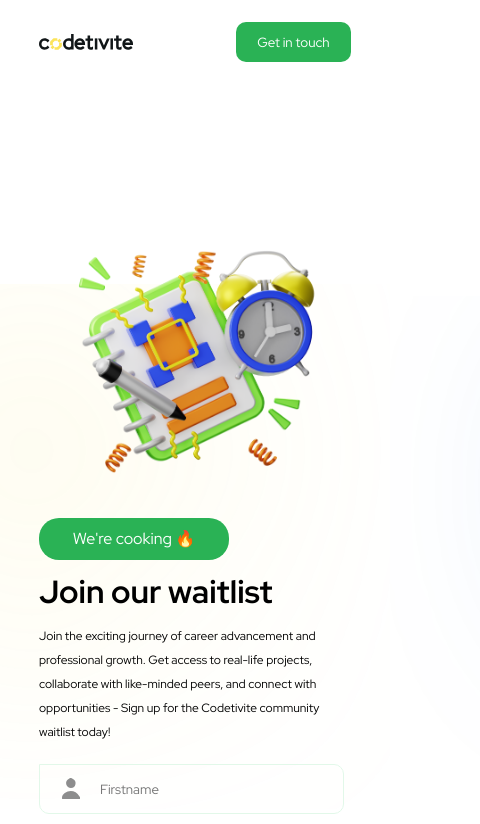
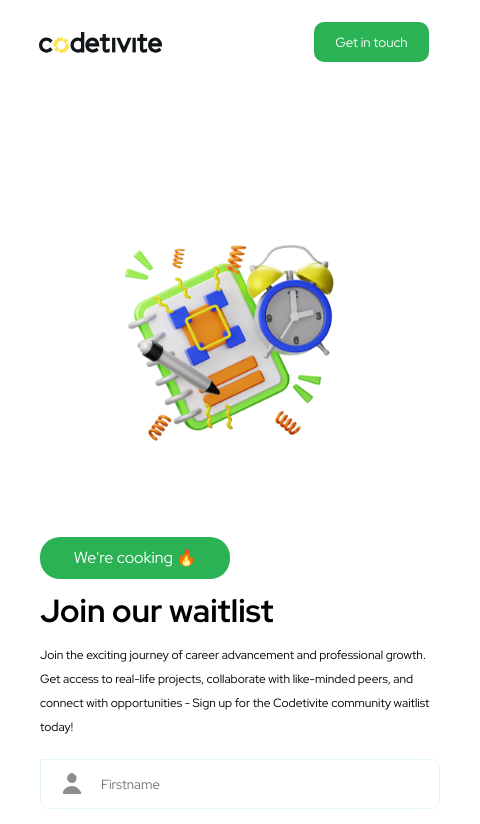
Before and after one commit to CodetiviteCore/Codetivite-FE-WaitingList, a React (Create React App) app: page / in a window 390 px wide. Shown: the top 824 px of the page, 480 px wide, since content can reach past the window. Built offline with nearby package versions, Linux system fonts and the light colour scheme.

Commit message:
responsive

```diff
--- a/public/index.html
+++ b/public/index.html
@@ -6,7 +6,7 @@
     <meta name="viewport" content="width=device-width, initial-scale=1" />
     <meta name="theme-color" content="#000000" />
     <meta
-      name="description"
+      name="Codetivite waiting list page"
       content="Web site created using create-react-app"
     />
     <link rel="apple-touch-icon" href="%PUBLIC_URL%/logo192.png" />
@@ -24,7 +24,7 @@
       work correctly both with client-side routing and a non-root public URL.
       Learn how to configure a non-root public URL by running `npm run build`.
     -->
-    <title>React App</title>
+    <title>Codetivite</title>
   </head>
   <body>
     <noscript>You need to enable JavaScript to run this app.</noscript>
--- a/src/App.js
+++ b/src/App.js
@@ -25,13 +25,15 @@
   const [enabled, setEnabled] = useState(false)
   const [showModal, setShowModal] = useState(false)
   const [loading, setLoading] = useState(false)
+  const [finish, setFinish] = useState(false)
   const [error, setError] = useState({
     Errorfullname: "",
     ErrorEmail: ""
   })
 
+
   const { fullName, email } = input
-  const { Errorfullname, ErrorEmail } = error
+  const { ErrorEmail } = error
 
   const validateInput = (email) => {
     const emailValid = /^[^\s@]+@[^\s@]+\.[^\s@]+$/;
@@ -55,12 +57,23 @@
     }
   }
 
+  const handleBlur = () => {
+
+
+    setFinish(true)
+
+    if (fullName && email) {
+      setEnabled(true)
+    }
+    else if (fullName === "" || email === "") {
+      setEnabled(false)
+    }
+  }
 
   const submit = (e) => {
+    console.log("trjgg", fullName, email)
     e.preventDefault()
     setError({ ...error, ErrorEmail: " " })
-    alert("buterc")
-
 
     if ((email && validateInput(email))) {
       setLoading(true)
@@ -69,19 +82,20 @@
         firstName: fullName
       })
         .then((response) => {
-          toast.success('Added to our mailing list', {
-            position: "top-right",
-            autoClose: 3000,
-            hideProgressBar: true,
-            closeOnClick: true,
-            pauseOnHover: false,
-            draggable: false,
-            progress: false,
-            theme: "light",
-          });
+          // toast.success('Added to our mailing list', {
+          //   position: "top-right",
+          //   autoClose: 3000,
+          //   hideProgressBar: true,
+          //   closeOnClick: true,
+          //   pauseOnHover: false,
+          //   draggable: false,
+          //   progress: false,
+          //   theme: "light",
+          // });
           setLoading(false)
         })
-        .catch((e) => toast.success(`Something went wrong ${e}`, {
+        .catch((e) =>
+          toast.success(`Something went wrong ${e}`, {
             position: "top-right",
             autoClose: 3000,
             hideProgressBar: false,
@@ -90,7 +104,8 @@
             draggable: true,
             progress: undefined,
             theme: "light",
-        }))
+          }
+          ))
         .finally(() => {
           setInput({
             fullName: "",
@@ -109,13 +124,10 @@
     <div className='main_container'>
       <Navbar />
       <Modal showModal={showModal} setShowModal={setShowModal} link={"codetivite.com"} />
-      <div className='container'>
-        <div className='lights'>
+
       <img src={Yellow} alt={"Yellow Light"} className={"yellow"} />
       <img src={Blue} alt={"Blue light"} className={"blue"} />
-        </div>
-
-
+      <div className='container'>
         <main>
           <div className='deets'>
             <div className='cooking'><p>We're cooking 🔥</p></div>
@@ -131,9 +143,10 @@
                     placeholder={"Firstname"}
                     icon={user}
                     onChange={handleInput}
-                    onBlur={handleInput}
+                    onBlur={handleBlur}
                     name={"fullName"}
                     value={fullName}
+                    finish={finish}
                     type="text"
                   />
 
@@ -143,16 +156,17 @@
                     name={"email"}
                     value={email}
                     onChange={handleInput}
-                    onBlur={handleInput}
-                  // type="email"
+                    onBlur={handleBlur}
+                    finish={finish}
+                    type="email"
                   />
                   <p style={{ color: "red" }}>{ErrorEmail}</p>
                   <Button
                     buttonEnabled={enabled}
                     buttonType={"large"}
                     type="submit"
-                    disabled={enabled}
-                  onClick={submit}
+                    disabled={!enabled}
+                  // onClick={submit}
                   >{loading ?
 
                     <Puff
--- a/src/App.scss
+++ b/src/App.scss
@@ -1,44 +1,51 @@
 .main_container{
-  width: 100%;
+  position: relative;
+
+  .yellow{
+    top: 0;
+    left: 0;
+    position: absolute;
+    z-index: -10;
+    height: 100vh;
+  }
+  .blue{
+    top: 0;
+    right: 0;
+    position: fixed;
+    z-index: -10;
+    height: 100vh;
+  }
 }
+
 .container {
   position: relative;
+  height: fit-content;
   width: 100%;
-  height: 100%;
-  // .yellow {
-  //   position: absolute;
-  //   top: 0;
-  //   left: 0;
-  //   z-index: -5;
-  //   height: 100%;
+  // .lights{
+
+  //   // position: fixed;
+  //   // z-index: -10;
+  //   // display: flex;
+  //   // max-width: 1200px !important;
+  //   // align-items: center;
+  //   // justify-content: stretch;
+  //   // width: inherit;
+  //   // margin: 0 auto;
   // }
-
-  // .blue {
-  //   position: absolute;
-  //   top: -6rem;
-  //   right: 0;
-  //   z-index: -5;
-  //   height: 70%;
-  // }
-  .lights{
-    position: fixed;
-    z-index: -10;
-    display: flex;
-    align-items: center;
-    justify-content: space-between;
-    width: 100%;
-  }
 
   main {
     height: 80vh;
     padding: 0 10%;
     width: 100%;
-    width: fit-content;
+    max-width: 1200px;
+    margin: 0 auto;
     display: flex;
     align-items: center;
     justify-content: space-between;
     .landingImage{
-      margin-left: 20%;
+      margin-left: 6%;
+      height: 90%;
+      width: 80%;
     }
     // flex-wrap: wrap;
     .cooking {
@@ -80,6 +87,7 @@
   }
 
   .footer {
+    max-width: 1200px;
     display: flex;
     align-items: center;
     justify-content: space-between;
@@ -108,27 +116,45 @@
 }
 
 @media only screen and (max-width:768px) {
+  .main_container{
+    display: flex;
+    flex-direction: column;
+    width:auto;
+    margin: 0 auto;
+  }
+  .blue{
+    display: none;
+  }
+  .yellow{
+    display: none;
+  }
+
   .container{
-    .blue{
-      top:-20rem;
-      right: 0;
-      width: 100%;
-    }
-    .yellow{
-      width: 100%;
-    }
+    // display: flex;
+    // align-items: center;
+    // justify-content: space-between;
+    // flex-direction: column;
+    align-self: center;
+    width: 400px !important;
+    padding-top: 50%;
+    margin: 0 auto ;
+
   }
 
 
   main {
+    align-self: center;
     flex-direction: column-reverse;
     gap: 40px;
     align-items: center !important;
+    // height: 500px;
+    margin: 0 auto;
+    align-self: center;
 
     .landingImage {
-      margin-left:0 !important;
-      width: 264px;
-      height: 232px;
+      width: 80% !important;
+      height: 90% !important;
+      object-fit: contain;
     }
     .deets{
       width: 100%;
@@ -161,7 +187,9 @@
     flex-direction: column-reverse;
     justify-content: center;
     align-items: center;
-    margin-top: 50px;
+    margin-top: 30%;
+    text-align: center;
+    margin-left: 15%;
     p{
       align-self: center;
       margin-bottom: 8px;
@@ -174,45 +202,78 @@
   }
 }
 
-
-@media only screen and (max-width:667px) {
-  .container{
-    margin-top: 100px !important;
-  }
-  main{
-    margin-top: 200px;
-    .landingImage{
-      margin-left: 0 !important;
-    }
+@media screen and (width:375px) {
+  container{
+    padding-top: 40%;
   }
 }
-@media only screen and (max-width:900px) {
-  .container{
-    margin-top: -150px;
-  }
-  main{
 
-    .landingImage{
-      margin-left: 0 !important;
-    }
-  }
-}
-@media only screen and (min-width:800px) and (max-width:1000px){
-  // main{
-  //   margin-top:600px;
-  // }
-}
-@media (min-width: 1025px) and (max-width: 1440px) {
+// @media only screen and (max-width:667px) {
+//   .container{
+//     margin-top: 100px !important;
+//   }
+//   main{
+//     margin-top: 200px;
+//     .landingImage{
+//       margin-left: 0 !important;
+//     }
+//   }
+// }
+// @media only screen and (max-width:900px) {
+//   .container{
+//     margin-top: -150px;
+//   }
+//   main{
 
-  main{
-    // padding: 0 40%;
-    .landingImage{
-      width: 264px;
-      height: 232px;
-    }
-  };
-}
+//     .landingImage{
+//       margin-left: 0 !important;
+//     }
+//   }
+// }
+// @media only screen and (min-width:800px) and (max-width:1000px){
+//   // main{
+//   //   margin-top:600px;
+//   // }
+// }
+// @media (min-width: 1025px) and (max-width: 1440px) {
 
-@media (min-width: 1441px) {
-  /* Your 4K and wider screen styles go here */
-}
+//   main{
+//     // padding: 0 40%;
+//     .landingImage{
+//       width: 264px;
+//       height: 232px;
+//     }
+//   };
+// }
+
+// @media (min-width: 1441px) {
+//   /* Your 4K and wider screen styles go here */
+// }
+
+
+// //large laptop
+// @media screen and  (min-width: 1025px) and (max-width: 1440px) {
+//   nav{
+//       div {
+//           margin: 0 auto;
+//       }
+//   }
+// }
+// //normal
+// @media screen and  (min-width: 768px) and (max-width: 1025px) {
+//   nav{
+//       div {
+//           padding: 0 10%;
+//       }
+//   }
+// }
+// //mobile
+// @media screen and (max-width:768px) {
+//   nav{
+//       width: 100%;
+//       div{
+//           width:100%;
+//           padding: 0 10%;
+//       }
+//   }
+// }
--- a/src/components/input/input.js
+++ b/src/components/input/input.js
@@ -1,9 +1,9 @@
-import React from 'react'
 import "./input.scss"
 
-export const Input = ({ placeholder,icon,...otherProps }) => {
+export const Input = ({ placeholder, icon, finish, ...otherProps }) => {
+
     return (
-        <div className='input'>
+        <div className={`input ${finish && 'green'}`}>
             <img src={icon} alt="icon"/>
             <input
                 {...otherProps}
--- a/src/components/input/input.scss
+++ b/src/components/input/input.scss
@@ -11,7 +11,10 @@
     &:-webkit-autofill,
     &:-webkit-autofill:hover,
     &:-webkit-autofill:focus {
-        background-color: var(--inputActive);
+        background-color: var(--inputActive) !important;
+    }
+    &:-webkit-autofill:focus-within {
+        background-color: var(--inputActive)  !important;
     }
     & input[data-autocompleted]{
         background-color: var(--inputActive) !important;
@@ -28,7 +31,7 @@
     }
 
     input {
-        width: inherit;
+        width: 100%;
         height: inherit;
         border: none;
         background-color: transparent;
@@ -56,10 +59,14 @@
 
 }
 
+.green{
+    background-color: var(--inputActive) !important;
+}
+
 
 @media only screen and (max-width:768px) {
     .input {
-        width: 90% !important;
+        width: 94% !important;
         height: 48px !important;
         border-radius: 0px 10px 10px !important;
     }
--- a/src/components/navbar/navbar.js
+++ b/src/components/navbar/navbar.js
@@ -12,8 +12,12 @@
     }
     return (
         <nav>
-            <img src={Logo} alt="logo" className='logo'  />
-            <Button onClick={handleMail}>Get in touch</Button>
+            <div>
+                <img src={Logo} alt="logo" className='logo' />
+                <Button onClick={handleMail}>Get in touch</Button>
+            </div>
+
         </nav>
     )
+
 }
--- a/src/components/navbar/navbar.scss
+++ b/src/components/navbar/navbar.scss
@@ -1,36 +1,43 @@
-nav{
-    display: flex;
-    height: 10vh;
-    align-items: center;
-    justify-content: space-between;
-    padding: 0 10%;
+nav {
     background-color: transparent;
     z-index: 10;
-    width: auto;
+
+    div {
+        height: 10vh;
+        display: flex;
+        max-width: 1200px;
+        margin: 0 auto;
+        align-items: center;
+        justify-content: space-between;
+        width: 100%;
+
+    }
 }
 
 
-
-@media screen and (max-width:700px) {
+//large laptop
+@media screen and  (min-width: 1025px) and (max-width: 1440px) {
     nav{
-        justify-content: space-between;
-        .logo{
-            width: 30%;
-            height: 60px;
+        div {
+            margin: 0 auto;
         }
-
     }
-
-  }
-
-  @media (min-width: 1025px) and (max-width: 1440px) {
+}
+//normal
+@media screen and  (min-width: 768px) and (max-width: 1025px) {
     nav{
-        justify-content: space-between;
-        width: 100% !important;
-        .logo{
-            width: 30%;
-            height: 60px;
+        div {
+            padding: 0 10%;
         }
-
     }
-    };
+}
+//mobile
+@media screen and (max-width:768px) {
+    nav{
+        width: 100%;
+        div{
+            width:100%;
+            padding: 0 10%;
+        }
+    }
+}
```
Also changed, not shown: 1 other file (tests, documents, lock files or other folders). Lines whose indentation alone changed are shown as unchanged.
